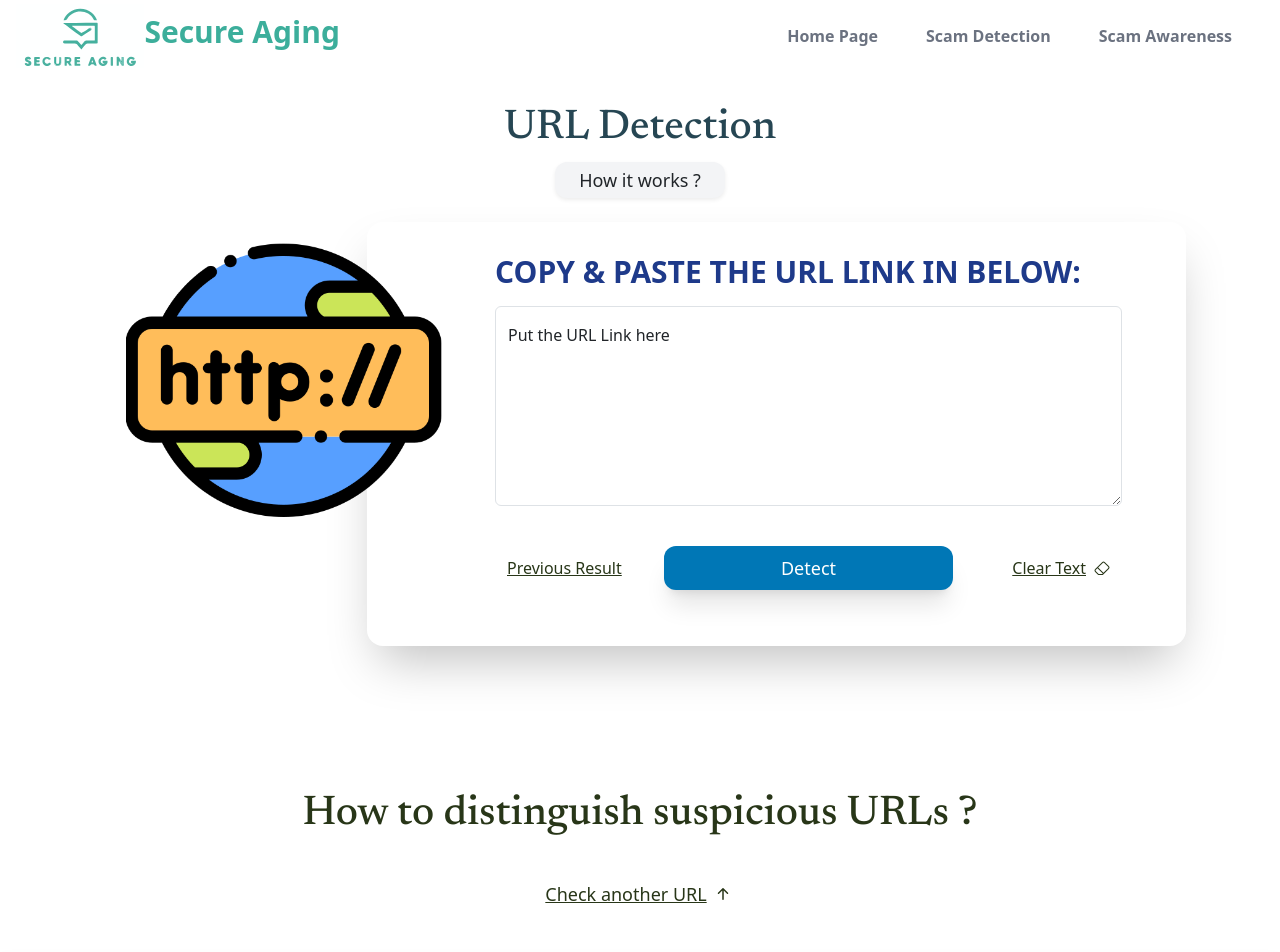
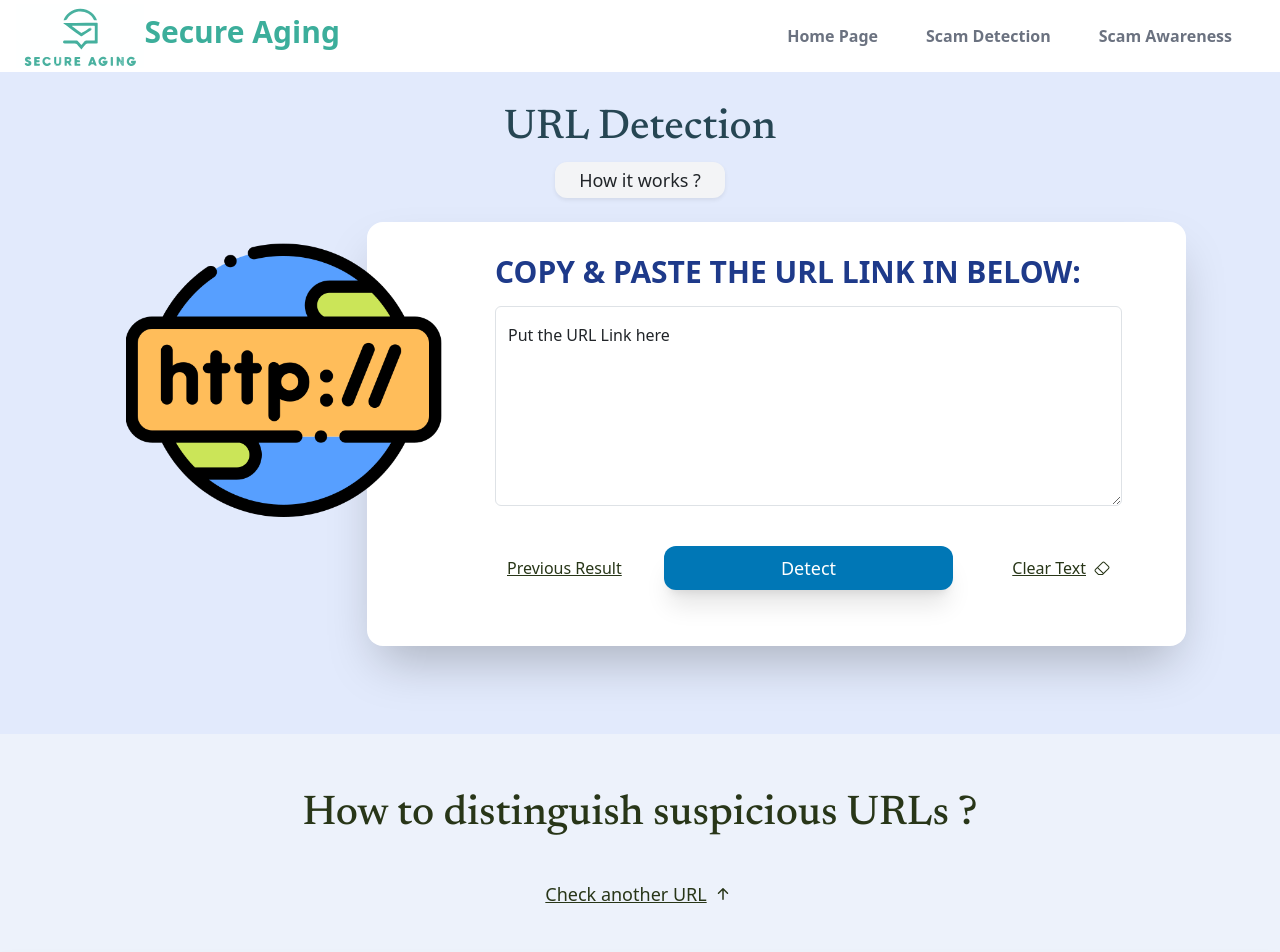
Before and after one commit to GS7117/secure_aging, a React (Create React App) app: page /url in a window 1280 px wide. Shown: the top 952 px of the page. Built offline with nearby package versions, Linux system fonts and the light colour scheme.

Commit message:
added styles

```diff
--- a/src/components/styles.css
+++ b/src/components/styles.css
@@ -184,3 +184,9 @@
 .highlight-green {
   background-color: #B0C4B1;
 }
+.BG-URL-1 {
+  background-color: #E2EAFC; /* Tomato */
+}
+.BG-URL-2 {
+background-color: #EDF2FB; /* Tomato */
+}
```
